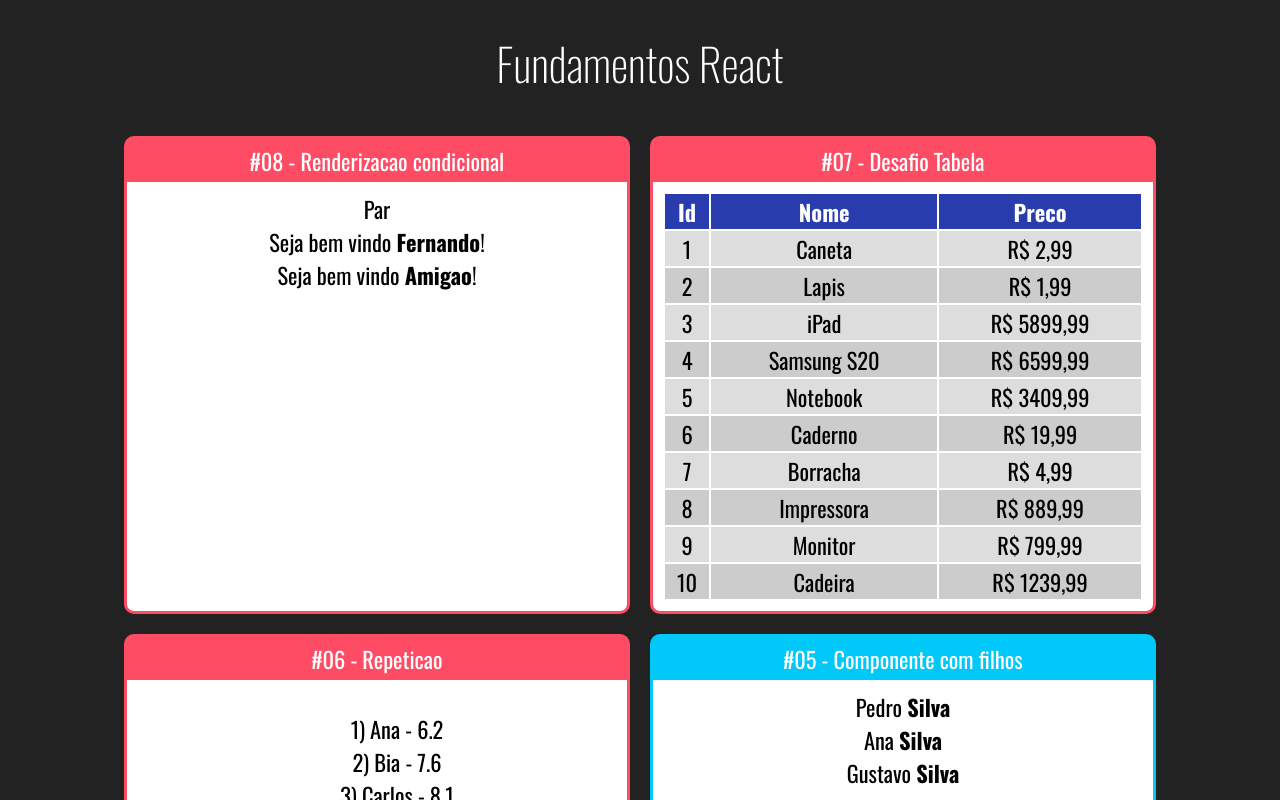
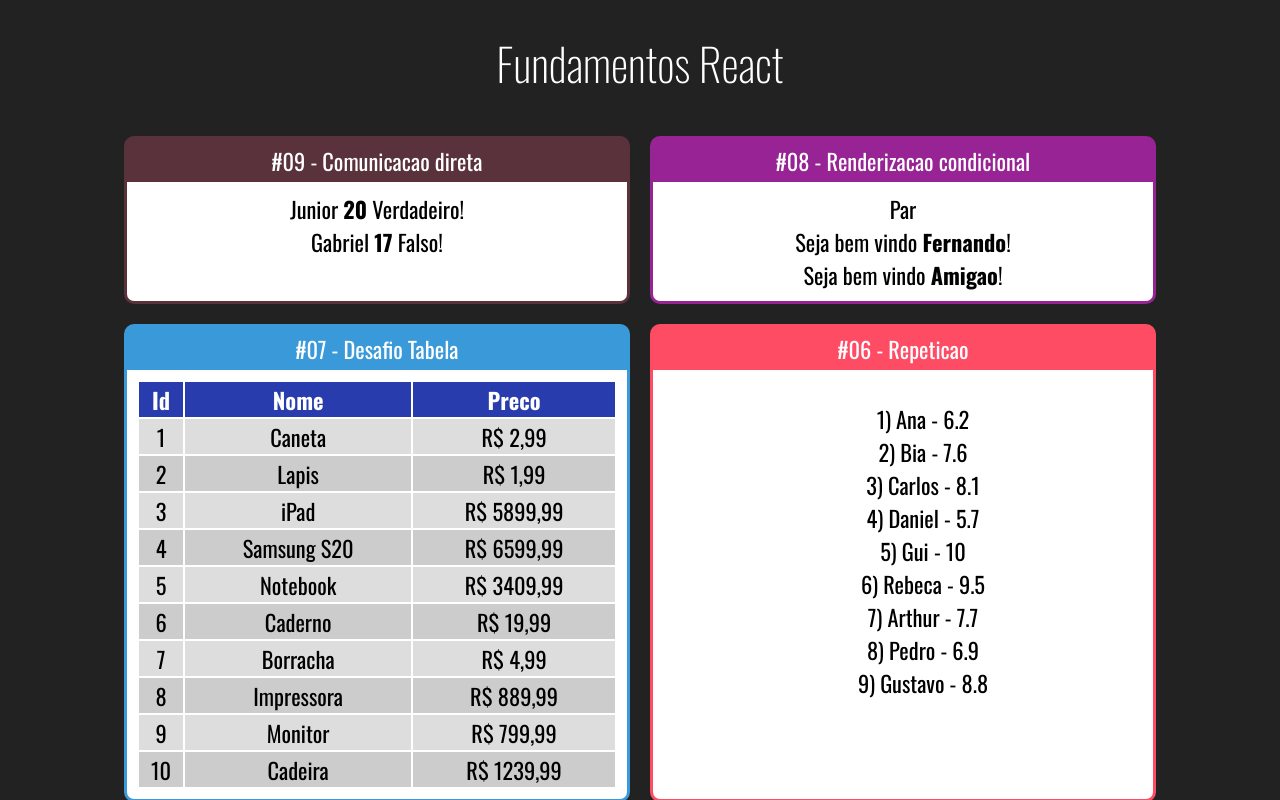
Before and after one commit to willbueno/fundamentos-react, a React (Create React App) app: page / in a window 1280 px wide. Shown: the top 800 px of the page. Built offline with nearby package versions, Linux system fonts and the light colour scheme.

Commit message:
direct communication

```diff
--- a/src/App.jsx
+++ b/src/App.jsx
@@ -3,6 +3,7 @@ import React from 'react'
 
 import Card from './components/layout/Card'
 
+import DiretaPai from './components/comunicacao/DiretaPai'
 import UsuarioInfo from './components/condicional/UsuarioInfo'
 import ParOuImpar from './components/condicional/ParOuImpar'
 import TabelaProdutos from './components/repeticao/TabelaProdutos'
@@ -20,13 +21,17 @@ export default () => {
             <h1>Fundamentos React</h1>
 
             <div className='Cards'>
-                <Card titulo="#08 - Renderizacao condicional" color="#FF4C65">
+                <Card titulo="#09 - Comunicacao direta" color="#59323C">
+                    <DiretaPai />
+                </Card>
+
+                <Card titulo="#08 - Renderizacao condicional" color="#982395">
                     <ParOuImpar numero={20} />
                     <UsuarioInfo usuario={{ nome: 'Fernando' }} />
                     <UsuarioInfo usuario={{ email: 'fernando@gmail.com' }} />
                 </Card>
 
-                <Card titulo="#07 - Desafio Tabela" color="#FF4C65">
+                <Card titulo="#07 - Desafio Tabela" color="#3A9AD9">
                     <TabelaProdutos />
                 </Card>
 
--- /dev/null
+++ b/src/components/comunicacao/DiretaFilho.jsx
@@ -0,0 +1,11 @@
+import React from "react"
+
+export default props => {
+    return (
+        <div>
+            <span>{props.nome} </span>
+            <span><strong>{props.idade}</strong> </span>
+            <span>{props.nerd ? 'Verdadeiro' : 'Falso'}!</span>
+        </div>
+    )
+}
--- /dev/null
+++ b/src/components/comunicacao/DiretaPai.jsx
@@ -0,0 +1,11 @@
+import React from "react"
+import DiretaFilho from "./DiretaFilho"
+
+export default props => {
+    return (
+        <div>
+            <DiretaFilho nome="Junior" idade={20} nerd={true} />
+            <DiretaFilho nome="Gabriel" idade={17} nerd={false} />
+        </div>
+    )
+}
```
